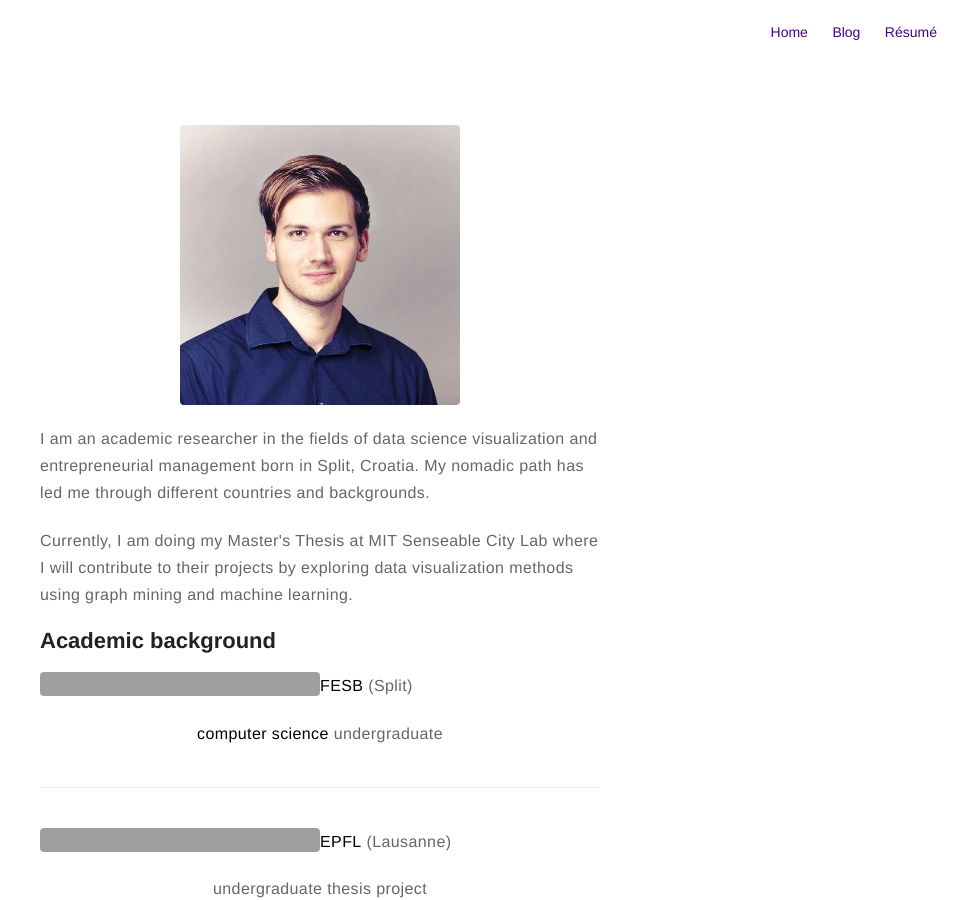
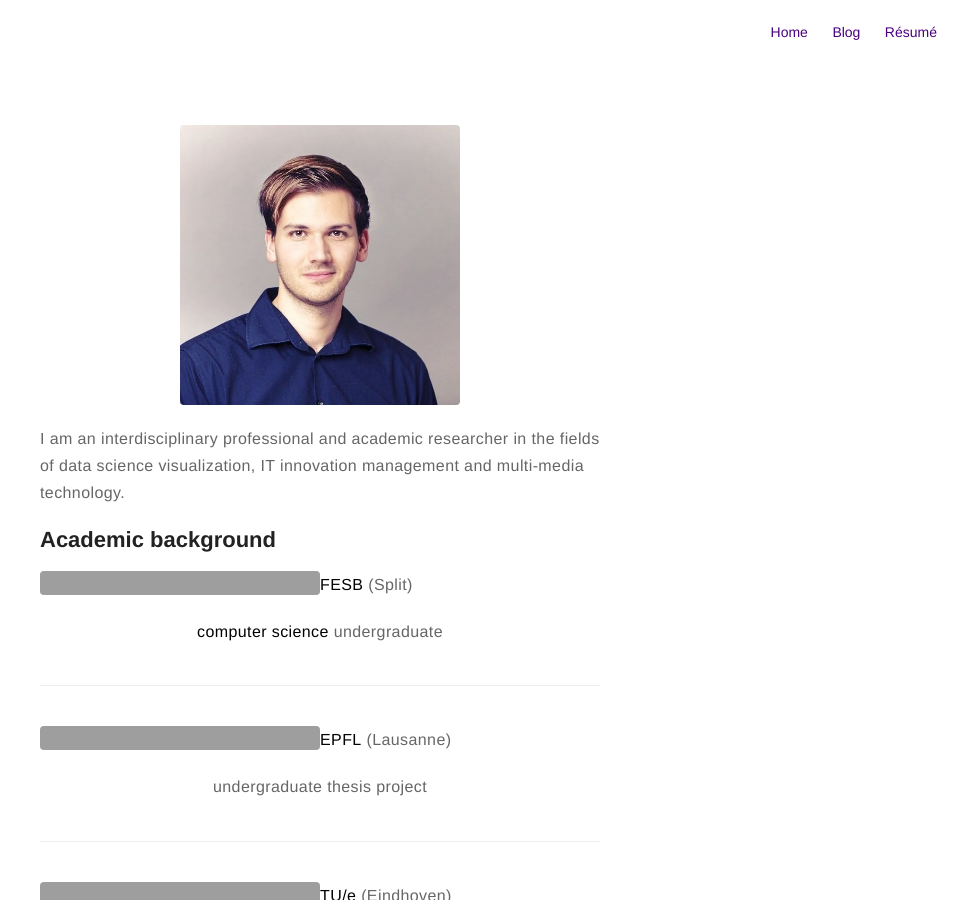
Before and after one commit to dljubenk/dljubenk.github.io, a Jekyll site: the page built from about.md, in a window 1280 px wide and 900 px high, cut to the strip 0-900 px from the top of the window. Shown: the whole strip, without its empty margins (320-1280 px from the left). Built offline with Jekyll 4.4.1, drawn with Linux system fonts in a browser that asks for light colours; grey boxes are pictures that could not be loaded.

Commit message:
Update about.md

```diff
--- a/about.md
+++ b/about.md
@@ -5,9 +5,7 @@ layout: page
 
 ![Profile Image]({{ site.url }}/{{ site.picture }})
 
-<p>I am an academic researcher in the fields of data science visualization and entrepreneurial management born in Split, Croatia. My nomadic path has led me through different countries and backgrounds. </p>
-
-<p>Currently, I am doing my Master's Thesis at MIT Senseable City Lab where I will contribute to their projects by exploring data visualization methods using graph mining and machine learning.</p>
+<p>I am an interdisciplinary professional and academic researcher in the fields of data science visualization, IT innovation management and multi-media technology.</p>
 
 <h2>Academic background</h2>
 
```
